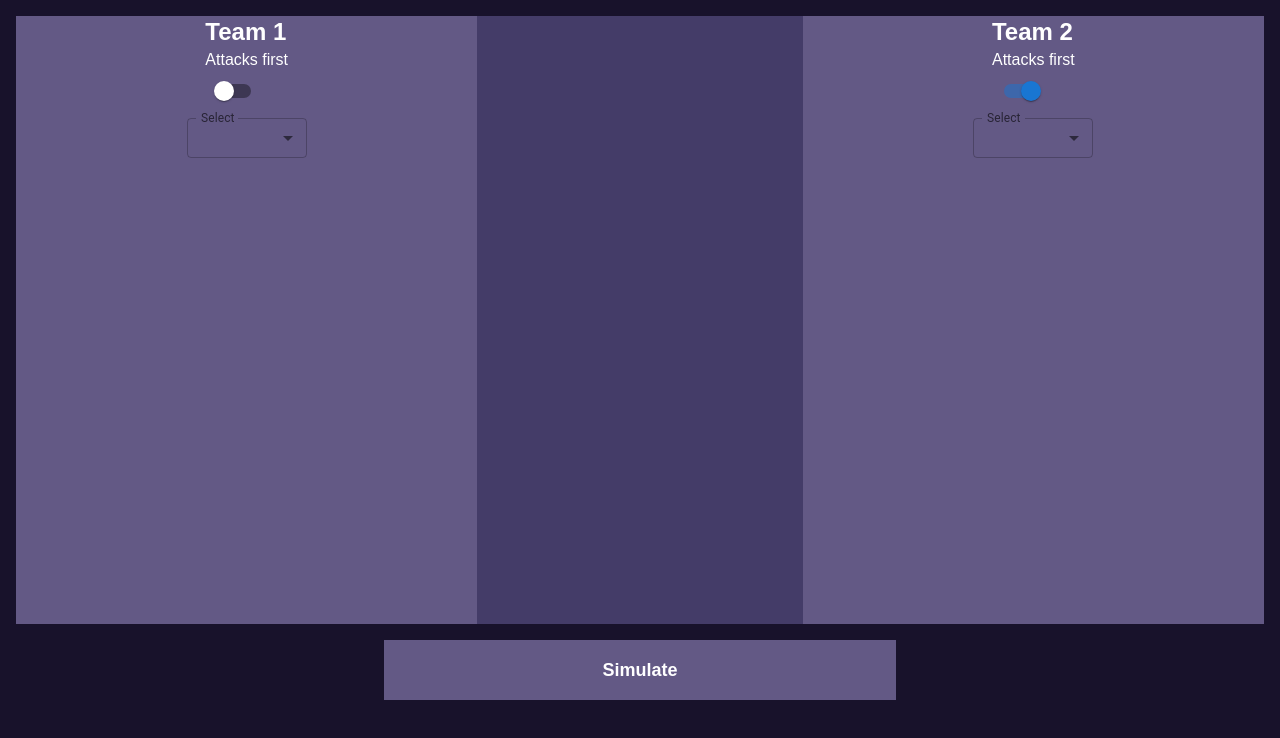
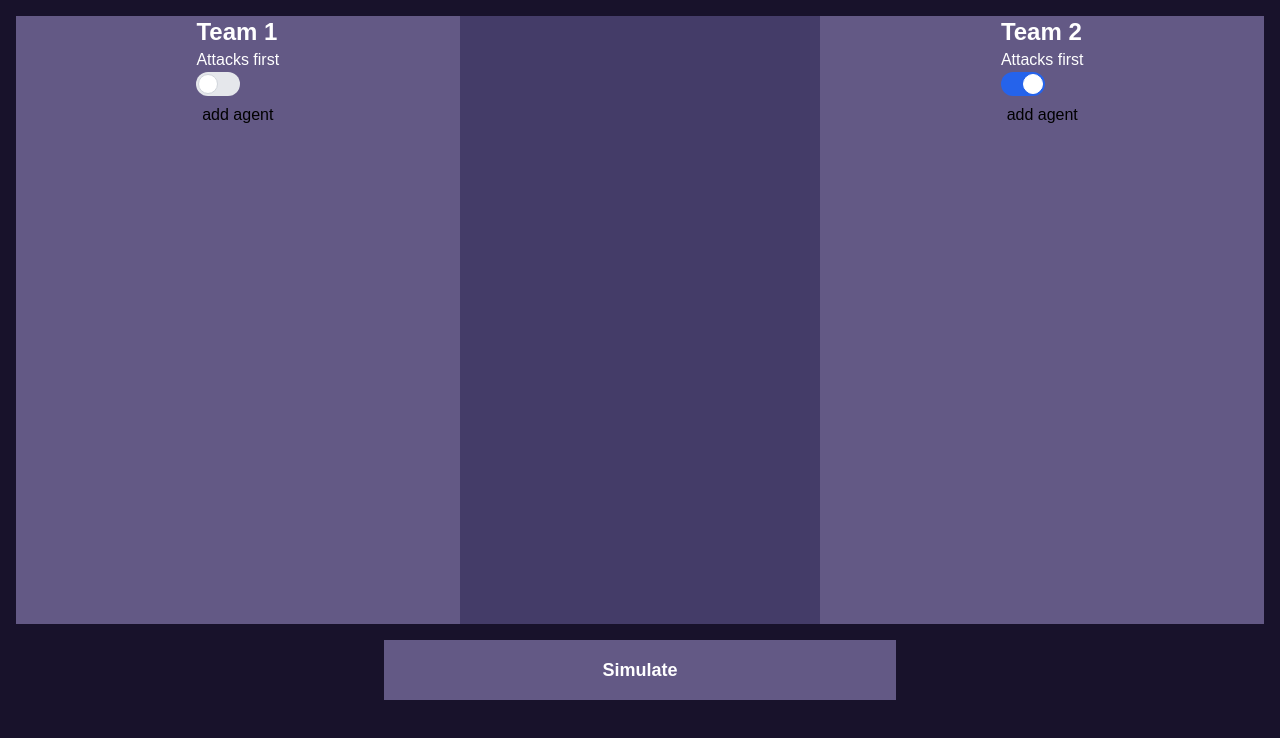
Before and after one commit to chechna9/valorant_win_prediction_UI, a React (Create React App) app: page / in a window 1280 px wide. Shown: the top 738 px of the page. Built offline with nearby package versions, Linux system fonts and the light colour scheme.

Commit message:
removed material design and replaced the switch compoenent

```diff
--- a/package.json
+++ b/package.json
@@ -5,7 +5,6 @@
   "dependencies": {
     "@emotion/react": "^11.11.0",
     "@emotion/styled": "^11.11.0",
-    "@mui/material": "^5.13.0",
     "@testing-library/jest-dom": "^5.14.1",
     "@testing-library/react": "^13.0.0",
     "@testing-library/user-event": "^13.2.1",
--- /dev/null
+++ b/src/components/toggle.tsx
@@ -0,0 +1,15 @@
+interface ToggleProps extends React.InputHTMLAttributes<HTMLInputElement>{
+}
+const ToggleSwitch = (props:ToggleProps) => {
+  return (
+    <label className="relative inline-flex items-center cursor-pointer">
+      <input {...props} type="checkbox" value="" className="sr-only peer" />
+      <div className="w-11 h-6 bg-gray-200 peer-focus:outline-none peer-focus:ring-4 peer-focus:ring-blue-300 dark:peer-focus:ring-blue-800 rounded-full peer dark:bg-gray-700 peer-checked:after:translate-x-full peer-checked:after:border-white after:content-[''] after:absolute after:top-[2px] after:left-[2px] after:bg-white after:border-gray-300 after:border after:rounded-full after:h-5 after:w-5 after:transition-all dark:border-gray-600 peer-checked:bg-blue-600"></div>
+      <span className="ml-3 text-sm font-medium text-gray-900 dark:text-gray-300">
+
+      </span>
+    </label>
+  );
+};
+
+export default ToggleSwitch;
--- /dev/null
+++ b/src/screens/simulation/add_agent_box.tsx
@@ -0,0 +1,8 @@
+import { useState } from "react";
+
+const AddAgentBox = () => {
+  const [chosen, setChosen] = useState(false);
+  return <div className="">add agent</div>;
+};
+
+export default AddAgentBox;
--- a/src/screens/simulation/team_selection.tsx
+++ b/src/screens/simulation/team_selection.tsx
@@ -1,7 +1,8 @@
-import { FormControl, InputLabel, MenuItem, Select } from "@mui/material";
-import Switch from "@mui/material/Switch";
+
 import { AgentEnum } from "../../utils/enums/agents_enum";
 import { all_agents } from "../../utils/consts";
+import AddAgentBox from "./add_agent_box";
+import ToggleSwitch from "../../components/toggle";
 
 interface props {
   team: String;
@@ -15,32 +16,15 @@
         <h1 className="text-white text-2xl font-bold">Team {props.team}</h1>
         <div>
           <h2 className="text-white font-medium">Attacks first</h2>
-          <Switch
-            checked={props.isAttacker}
-            onClick={() => props.switchAttack()}
-          />
+         <ToggleSwitch
+         checked ={ props.isAttacker}
+         onClick={props.switchAttack}
+         />
         </div>
       </div>
       {/* select agents */}
       <div>
-        <FormControl sx={{ m: 1, minWidth: 120 }} size="small">
-          <InputLabel id="demo-simple-select-label">Select</InputLabel>
-          <Select
-            labelId="demo-simple-select-label"
-            id="demo-simple-select"
-            value={"f"}
-            label="Agent"
-            // onChange={handleChange}
-          >
-            {/* <MenuItem value={10}>Ten</MenuItem> */}
-            {
-                all_agents.map((e)=><MenuItem value={e.agent}>{e.agent}</MenuItem>)
-            }
-
-
-          </Select>
-        </FormControl>
-
+       <AddAgentBox/>
       </div>
     </div>
   );
```
Also changed, not shown: 2 other files (tests, documents, lock files or other folders).
